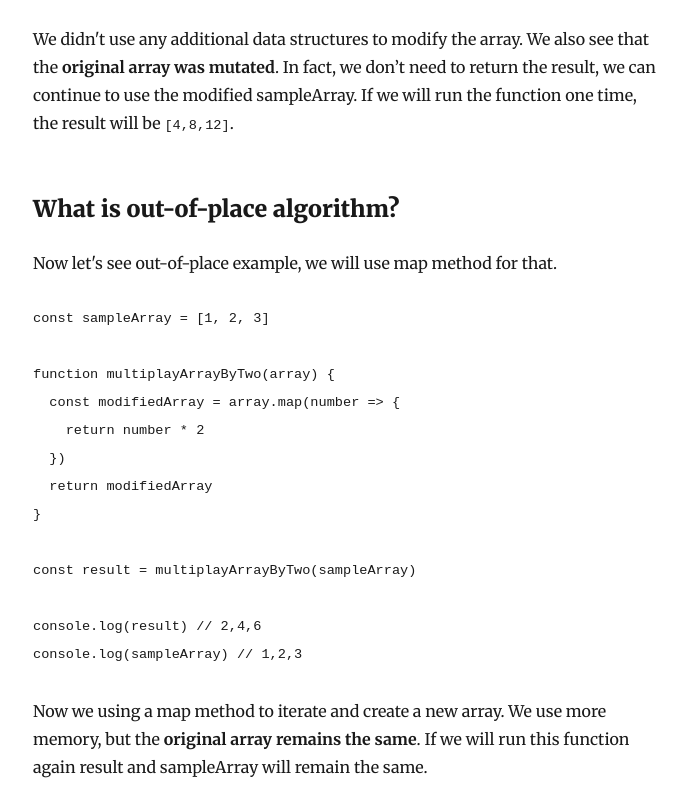
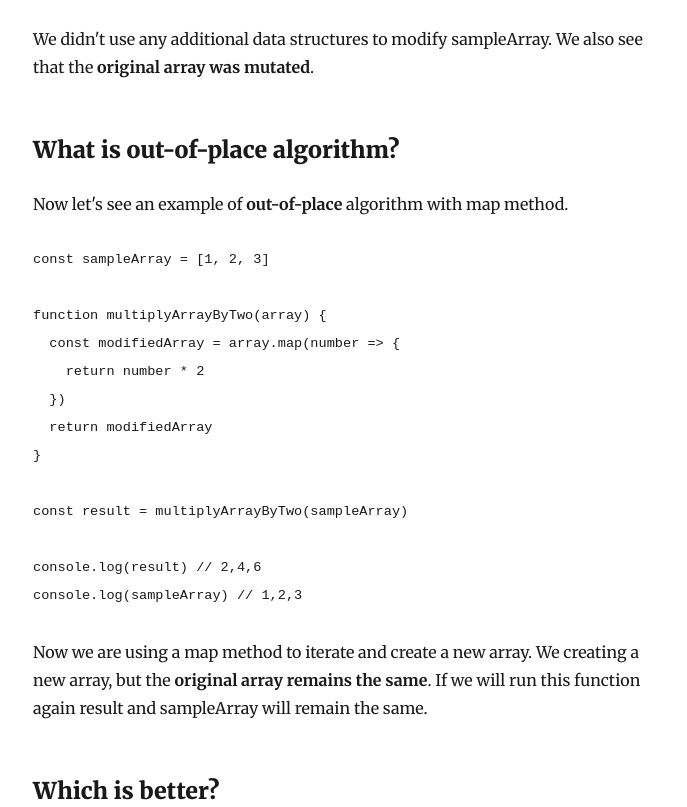
Before and after one commit to Shermayster/personal-blog, a Gatsby site: page /blog/alogrithms/in-place-vs-out-of-place/ in a window 1280 px wide. Shown: the part 912-1719 px from the top of the page, without its empty margins (292-979 px from the left). Built offline with nearby package versions, Linux system fonts and the light colour scheme; Gatsby itself is replaced by a stand-in of ours; some packages are replaced by stand-ins of ours; code samples lack their colours.

Commit message:
small improvements

````diff
--- a/content/blog/alogrithms/in-place-vs-out-of-place.mdx
+++ b/content/blog/alogrithms/in-place-vs-out-of-place.mdx
@@ -9,11 +9,11 @@ description: "The differnce between In-place vs Out-of-place algorithms"
 > [Wikipedia](https://en.wikipedia.org/wiki/In-place_algorithm):
 > In computer science, an **in-place algorithm** is an algorithm which transforms input using no auxiliary data structure.
 
+When you use in-place algorithm an original input will be _changed_.
 let's see it in an example:
 
 ```js
 const sampleArray = [1, 2, 3]
-
 function multiplyArrayByTwo(array) {
   array.forEach((number, index) => {
     array[index] = number * 2
@@ -27,33 +27,31 @@ console.log(result) // 2,4,6
 console.log(sampleArray) // 2,4,6
 ```
 
-We didn't use any additional data structures to modify the array.
+We didn't use any additional data structures to modify sampleArray.
 We also see that the **original array was mutated**.
-In fact, we don’t need to return the result, we can continue to use the modified sampleArray.
-If we will run the function one time, the result will be `[4,8,12]`.
 
 ### What is out-of-place algorithm?
 
-Now let's see out-of-place example, we will use map method for that.
+Now let's see an example of **out-of-place** algorithm with map method.
 
 ```js
 const sampleArray = [1, 2, 3]
 
-function multiplayArrayByTwo(array) {
+function multiplyArrayByTwo(array) {
   const modifiedArray = array.map(number => {
     return number * 2
   })
   return modifiedArray
 }
 
-const result = multiplayArrayByTwo(sampleArray)
+const result = multiplyArrayByTwo(sampleArray)
 
 console.log(result) // 2,4,6
 console.log(sampleArray) // 1,2,3
 ```
 
-Now we using a map method to iterate and create a new array.
-We use more memory, but the **original array remains the same**. If we will run this function again result and sampleArray will remain the same.
+Now we are using a map method to iterate and create a new array.
+We creating a new array, but the **original array remains the same**. If we will run this function again result and sampleArray will remain the same.
 
 ### Which is better?
 
````
